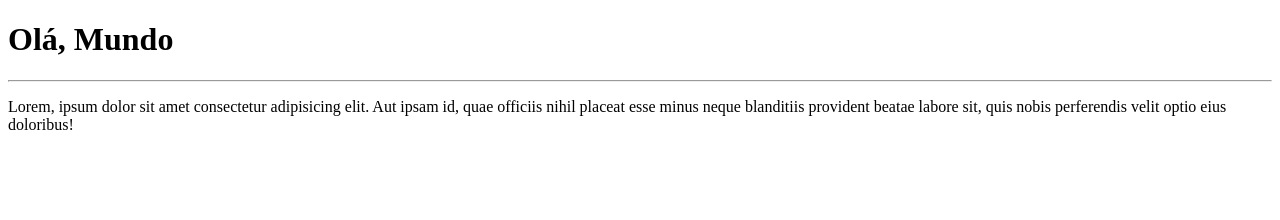
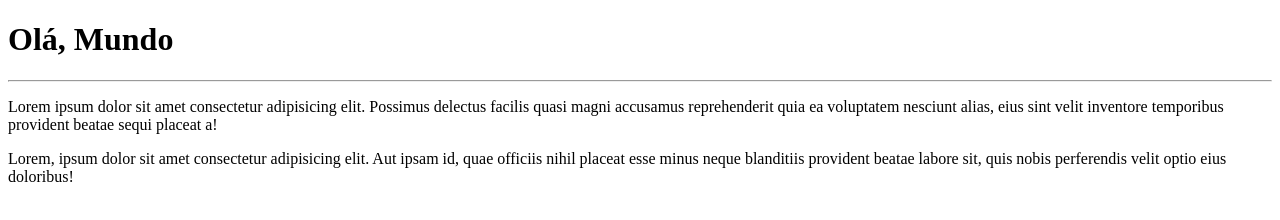
Before and after one commit to myhnanda/Ola_Mundo, a plain HTML site: page site-exemplo/index.htm in a window 1280 px wide. Drawn offline with Linux system fonts and the light colour scheme.

Commit message:
adicionei um paragrafo

```diff
--- a/site-exemplo/index.htm
+++ b/site-exemplo/index.htm
@@ -8,6 +8,7 @@
 <body>
     <h1>Olá, Mundo</h1>
     <hr>
+    <p>Lorem ipsum dolor sit amet consectetur adipisicing elit. Possimus delectus facilis quasi magni accusamus reprehenderit quia ea voluptatem nesciunt alias, eius sint velit inventore temporibus provident beatae sequi placeat a!</p>
     <p>Lorem, ipsum dolor sit amet consectetur adipisicing elit. Aut ipsam id, quae officiis nihil placeat esse minus neque blanditiis provident beatae labore sit, quis nobis perferendis velit optio eius doloribus!</p>
 </body>
 </html>
```
